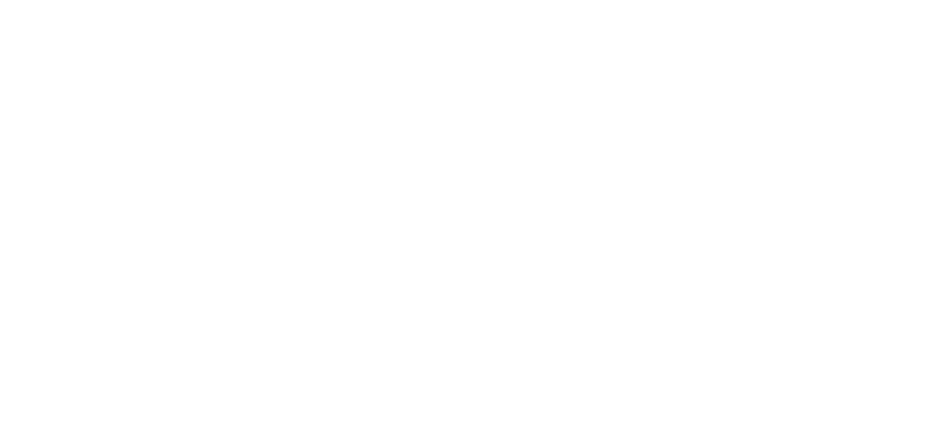
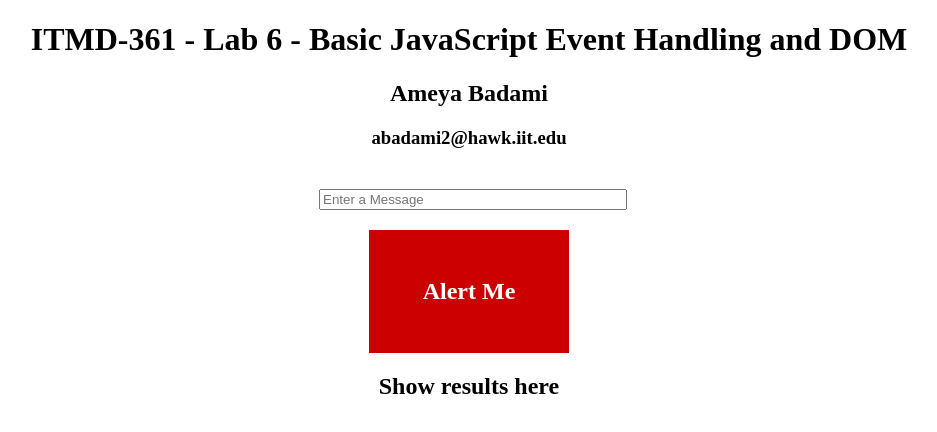
Before and after one commit to Ameya014/Lab6, a plain HTML site: page index.html in a window 1280 px wide. Shown: the whole page, without its empty margins (171-1108 px from the left). Drawn offline with Linux system fonts and the light colour scheme.

Commit message:
modifications in index

```diff
--- a/index.html
+++ b/index.html
@@ -24,3 +24,23 @@
       font-size: 24px;
       font-weight: bold;
     }
+ </style>
+</head>
+<body>
+  <h1 class="center">ITMD-361 - Lab 6 - Basic JavaScript Event Handling and DOM</h1>
+  <h2 class="center">Ameya Badami</h2>
+  <h3 class="center">abadami2@hawk.iit.edu</h3>
+  <div id="container">
+    <input id="entryinput" type="text" name="textentry" placeholder="Enter a Message">
+    <div id="entrybutton" onclick="textfunction()">Alert Me</div>
+    <h2 id="textoutput" class="center">Show results here</h2>
+  </div>
+  <script type="text/javascript">
+      function textfunction(){
+    var textinput = document.getElementById('entryinput').value;
+    alert("Ameya Badami: "+textinput);
+    document.getElementById('textoutput').innerHTML = textinput;
+    }
+  </script>
+</body>
+</html>
```
